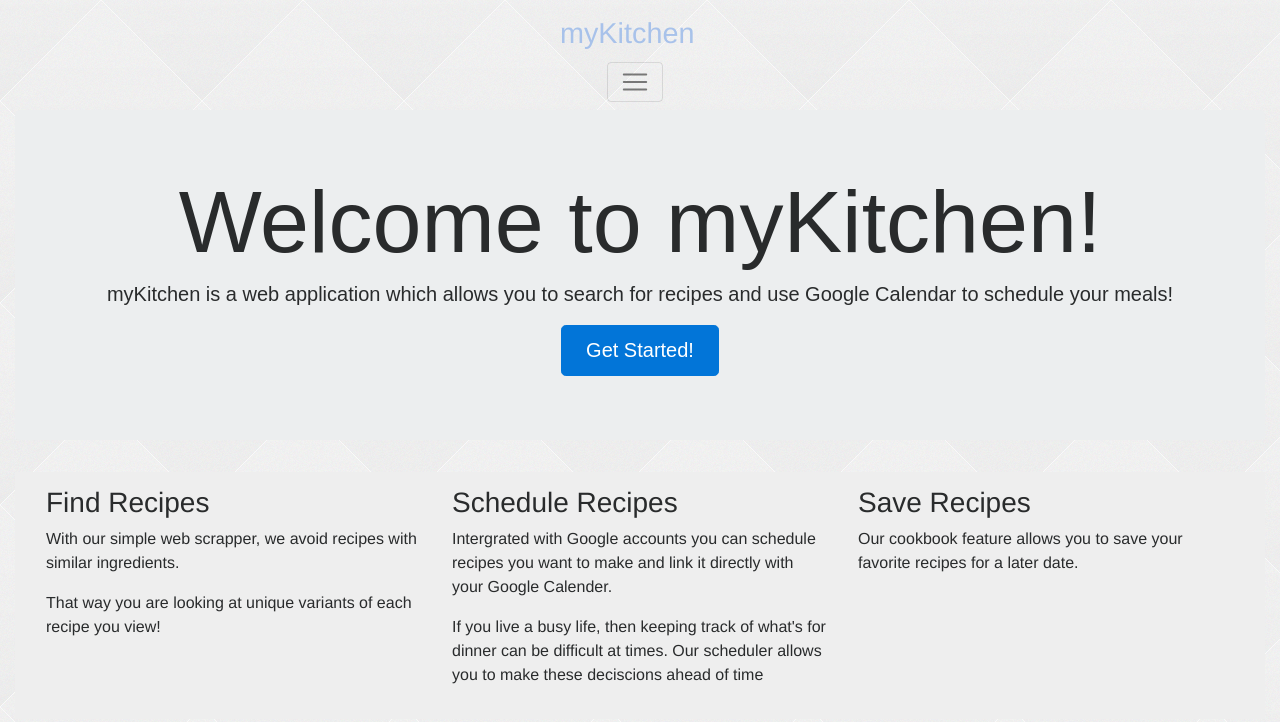
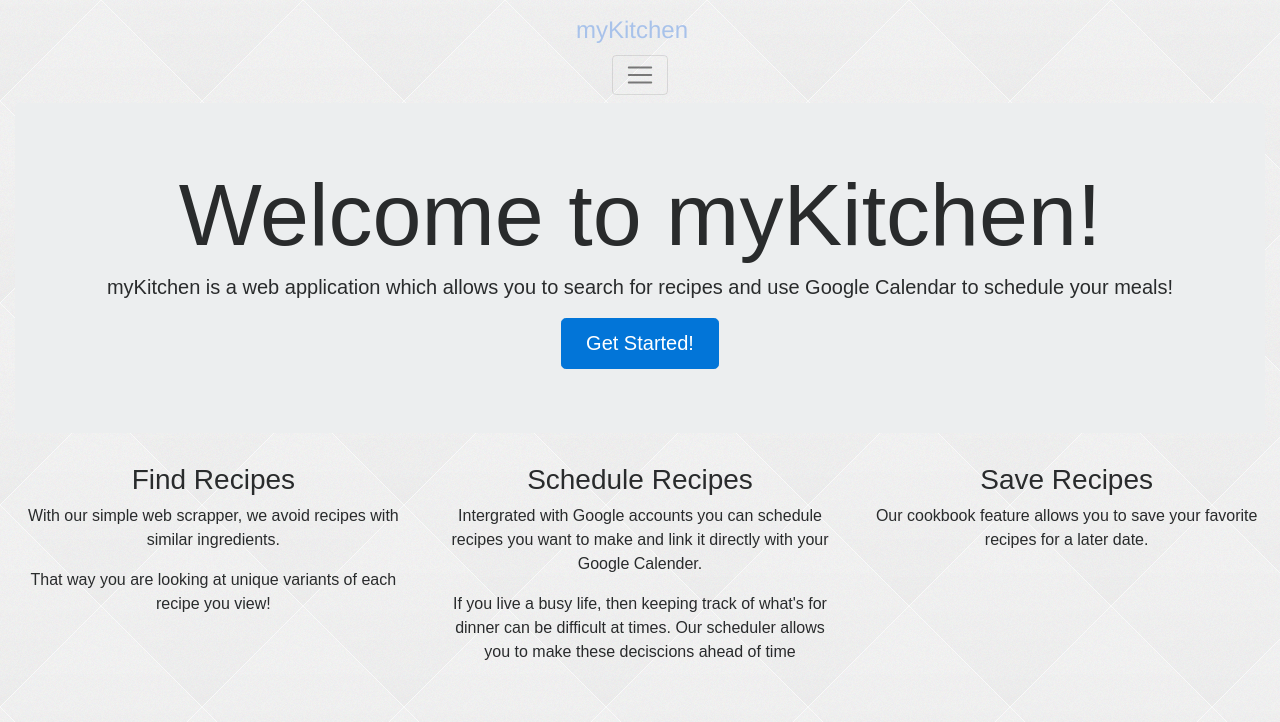
Before and after one commit to Piedesert/my-kitchen, a React (Create React App) app: page /home in a window 1280 px wide. Shown: the top 722 px of the page. Built offline with nearby package versions, Linux system fonts and the light colour scheme; some icons are missing.

Commit message:
Auto stash before merge of "master" and "origin/master"

```diff
--- a/src/App.js
+++ b/src/App.js
@@ -40,20 +40,20 @@
 
   render() {
     return (
-		<div className = "App">
-			<nav class = "navbar navbar-fixed-top navbar-expand-lg navbar-light bg-dark" id = "navStyle">
-				<div class = "container-fluid">
+		<div className="App">
+			<nav className = "navbar navbar-fixed-top navbar-expand-lg navbar-light bg-dark">
+				<div className = "container-fluid">
 
-					<a id = "recipeNavTitle" class = "navbar-brand" href = "/home">myKitchen</a>
-					<button class = "navbar-toggler collapsed" type = "button" data-toggle = "collapse" data-target = ".navbar-collapse"
+					<a id = "recipeNavTitle" className = "navbar-brand" href = "/home">myKitchen</a>
+					<button className = "navbar-toggler" type = "button" data-toggle = "collapse" data-target = "#navbarResponsive"
 					aria-controls = "navbarResponsive" aria-expanded = "false" aria-label = "Toggle navigation">
-						<span class = "navbar-toggler-icon"></span>
+						<span className = "navbar-toggler-icon"></span>
 					</button>
 
-					<div class = "collapse navbar-collapse" id = "navbarResponsive">
-						<ul class = "navbar-nav mr-auto mk-navbar">
-							<li class = "nav-item"><a href = '/search' id = "navStyle" class = "nav-link">Find Recipes</a></li>
-							<li class = "nav-item"><a href = '/schedule' id = "navStyle" class = "nav-link">Schedule</a></li>
+					<div className = "collapse navbar-collapse" id = "navbarResponsive">
+						<ul className = "navbar-nav mr-auto mk-navbar">
+							<li className = "nav-item"><a href = '/search' id = "navStyle" className = "nav-link">Find Recipes</a></li>
+							<li className = "nav-item"><a href = '/schedule' id = "navStyle" className = "nav-link">Schedule</a></li>
 						</ul>
 
 						{!this.state.loggedIn &&
@@ -66,11 +66,9 @@
 						}
 
 						{this.state.loggedIn &&
-						<div>
-							<p>Profile Details</p>
-							<img src = {this.state.picUrl} id = "pic" class = "img-circle" width = "100" height = "100" />
-							<p>Email Address</p>
-							<p id = "email" class = "alert alert-danger">{this.state.email}</p>
+						<div className = "row">
+							<img src = {this.state.picUrl} id = "pic" className = "img-circle" width = "50" height = "50" />
+							<p id = "email" className = "alert alert-danger">{this.state.email}</p>
 						</div>
 						}
 					</div>
@@ -85,9 +83,6 @@
 					<Route path = "/recipes/:recipeID" component = {RecipeView}/>
 				</div>
 			</Router>
-
-
-
 		</div>
     );
   }
--- a/src/defaultComponent.js
+++ b/src/defaultComponent.js
@@ -3,27 +3,26 @@
 class Default extends Component {
 	render() {
 		return (
-			<div class = "container-fluid">
-
-					<div class = "jumbotron">
-						<h1 class = "display-2">Welcome to myKitchen!</h1>
-						<p class = "lead">myKitchen is a web application which allows you to search for recipes and use Google Calendar to schedule your meals!</p>
-						<a class = "btn btn-primary btn-lg" href = "/search">Get Started!</a>
+			<div className = "container-fluid">
+				<div className = "jumbotron">
+					<h1 className = "display-2">Welcome to myKitchen!</h1>
+					<p className = "lead">myKitchen is a web application which allows you to search for recipes and use Google Calendar to schedule your meals!</p>
+					<a className = "btn btn-primary btn-lg" href = "/search">Get Started!</a>
 				</div>
 
-					<div class = "row text-left" id = "infoCol">
-						<div class = "col-sm-4">
+				<div className="row">
+					<div className="col-sm-4">
 						<h3>Find Recipes</h3>
 						<p>With our simple web scrapper, we avoid recipes with similar ingredients.</p>
 						<p>That way you are looking at unique variants of each recipe you view!</p>
 					</div>
-						<div class = "col-sm-4">
+					<div className="col-sm-4">
 						<h3>Schedule Recipes</h3>
 						<p>Intergrated with Google accounts you can schedule recipes you want to make and link it directly with your Google Calender.</p>
 						<p>If you live a busy life, then keeping track of what's for dinner can be difficult at times.
 						Our scheduler allows you to make these deciscions ahead of time</p>
 					</div>
-						<div class = "col-sm-4">
+					<div className="col-sm-4">
 						<h3>Save Recipes</h3>
 						<p>Our cookbook feature allows you to save your favorite recipes for a later date.</p>
 					</div>
--- a/src/searchComponent.js
+++ b/src/searchComponent.js
@@ -52,25 +52,25 @@
 
 	render() {
 		return (
-			<div class = "container-fluid">
-				<div class = "row">
-					<div class = "col-3"></div>
-					<div class = "col-6">
+			<div className = "container-fluid">
+				<div className = "row">
+					<div className = "col-3"></div>
+					<div className = "col-6">
 						<br/>
-						<div class = "input-group input-group-lg">
-							<input type = "text" class = "form-control" value = {this.state.tempVal} onChange = {this.handleChangedVal}/>
-							<div class = "input-group-append">
-								<button class = "btn btn-outline-secondary" type = "button" onClick={this.queryOnVal}>Search</button>
+						<div className = "input-group input-group-lg">
+							<input type = "text" className = "form-control" value = {this.state.tempVal} onChange = {this.handleChangedVal}/>
+							<div className = "input-group-append">
+								<button className = "btn btn-outline-secondary" type = "button" onClick={this.queryOnVal}>Search</button>
 							</div>
 						</div>
 					</div>
-					<div class = "col-3"></div>
+					<div className = "col-3"></div>
 				</div>
 
 				<br/>
 
 				{this.state.val != "" &&
-					<h2 class = "resultsFor">Results for "{this.state.val}"</h2>
+					<h6 className = "display-4">Results for "{this.state.val}"</h6>
 				}
 
 				{this.state.val != "" && this.state.jsonData.map((entry, i)=>
```
Lines whose indentation alone changed are shown as unchanged.
